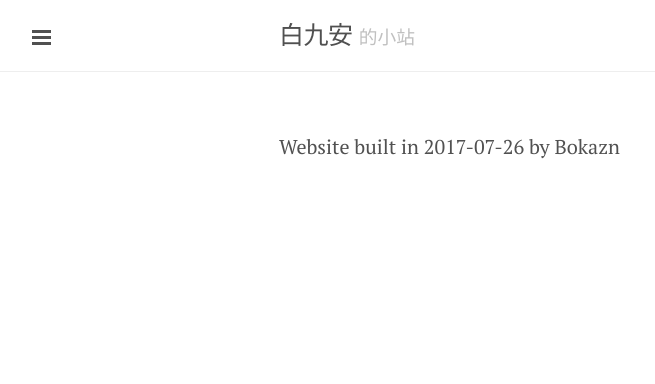
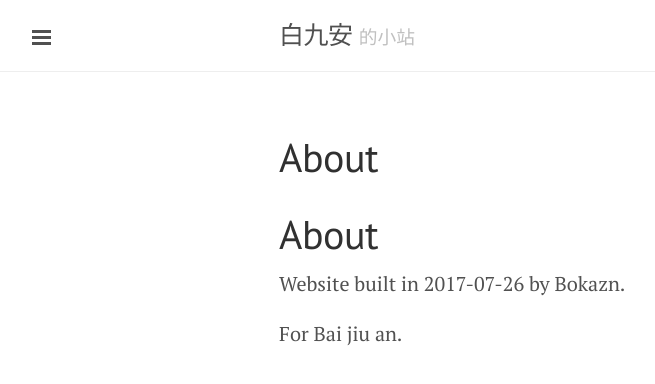
Before and after one commit to Bokzan/jinghan.github.io, a Jekyll site: the page built from about.md, in a window 1280 px wide. Shown: the top 384 px of the page, without its empty margins (1-656 px from the left). Built offline with Jekyll 4.4.1, drawn with Linux system fonts in a browser that asks for light colours; our own code applies the rules of GitHub Pages for plain Markdown files; Markdown is read by kramdown in place of the engine named in the settings.

Commit message:
Update about.md

```diff
--- a/about.md
+++ b/about.md
@@ -1 +1,5 @@
-Website built in 2017-07-26 by Bokazn
+# About
+
+Website built in 2017-07-26 by Bokazn.
+
+For Bai jiu an.
```
